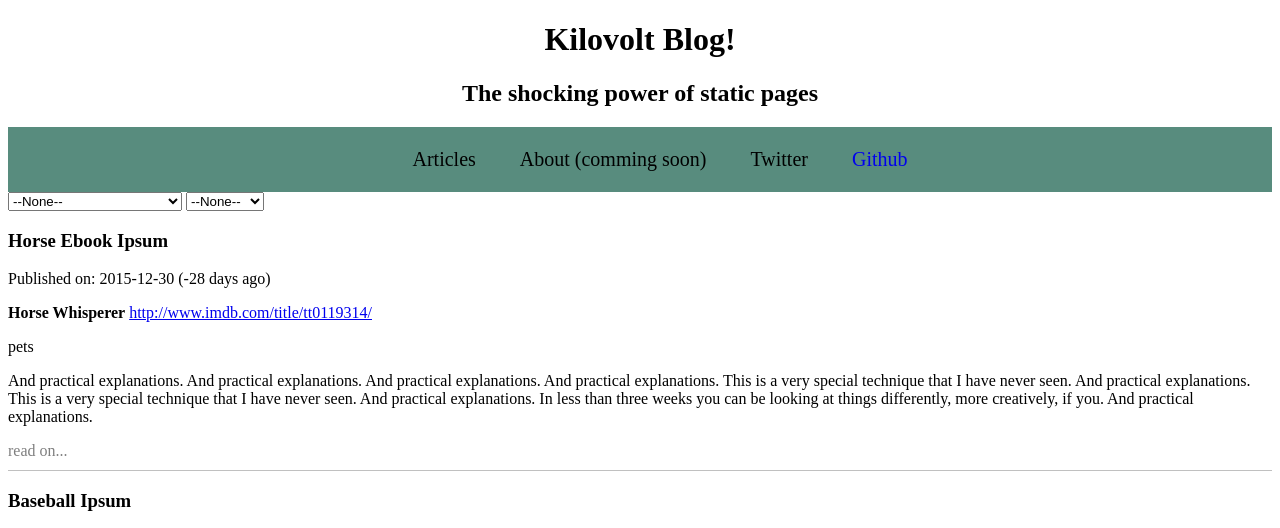
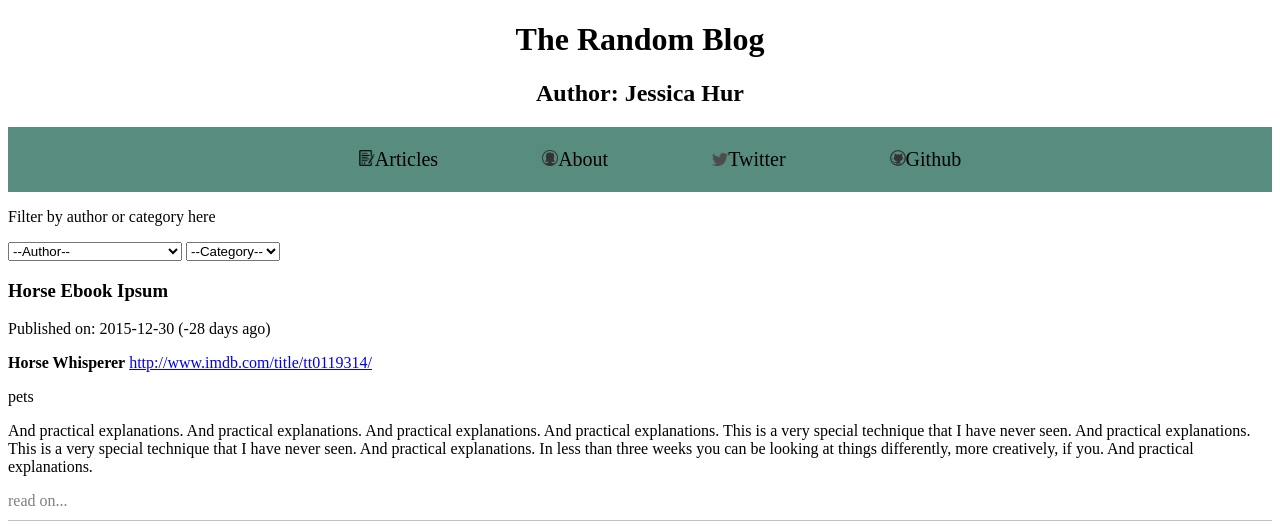
Before and after one commit to jessicahur/code-blog, a plain HTML site: page index.html in a window 1280 px wide. Shown: the top 528 px of the page. Drawn offline with Linux system fonts and the light colour scheme.

Commit message:
adding icons for nav bar, working version so far

```diff
--- a/css/styling.css
+++ b/css/styling.css
@@ -18,11 +18,12 @@ nav > ul{
 }
 nav li {
   display: inline-block;
-  padding: 0 20px;
+  padding: 0 50px;
   font-size: 1.25em;
 }
 nav a {
   text-decoration: none;
+  color: inherit;
 }
 .author, .URL{
   display: inline;
@@ -75,6 +76,9 @@ img.pull-right{
 /********************
 ****Day 2 Styling****
 ********************/
+.about{
+  display: none;
+}
 .readOn{
   font-size: 1em;
   opacity: 0.5;
--- a/index.html
+++ b/index.html
@@ -10,31 +10,38 @@
   <!--*************Blog Title**************-->
   <div class="header">
     <div class="title">
-      <h1>Kilovolt Blog!</h1>
-      <h2>The shocking power of static pages</h2>
+      <h1>The Random Blog</h1>
+      <h2>Author: Jessica Hur</h2>
     </div>
     <!--**********Navigation Bar***********-->
     <nav>
       <ul>
-        <li>Articles</li>
-        <li>About (comming soon)</li>
-        <li><a>Twitter</a></li>
-        <li><a href="http://github.com">Github</a></li>
+        <li id="arHome"><img src="img/article.png" width="16px"/>Articles</li>
+        <li id="about"><img src="img/about.png" width="16px"/>About</li>
+        <li><a><img src="img/twitterLogo.png" width="16px"/>Twitter</a></li>
+        <li><a href="http://github.com"><img src="img/GitHub-icon.png" width="16px"/>Github</a></li>
       </ul>
     </nav>
   </div>
   <!--*********Filters**********-->
   <form>
+    <p>Filter by author or category here</p>
     <select class="authorFilter">
-      <option>--None--</option>
+      <option>--Author--</option>
     </select>
     <select class="categoryFilter">
-      <option>--None--</option>
+      <option>--Category--</option>
     </select>
   </form>
   <!--*********Filters end here*********-->
-
-
+  <!--*******About Me*********-->
+  <div class="about">
+    <h2> About the web developer </h2>
+    <p>Jessica Hur graduated UC Berkeley in 2013 with a degree in bioengineering-
+    biomechanics. Although biomechanics was cool and she also had fun playing with
+    the beetles in professor Michel Mahabiz's lab, she found out that web development
+    is so much cooler and much more fun. She is attending Code 301 at Code Fellows.</p>
+  </div>
   <!--**********Articles Section********** -->
   <section id="articles">
     <article class="arTemplate">
--- a/js/blog.js
+++ b/js/blog.js
@@ -126,7 +126,7 @@ $(function(){
     var author = $(this).val();
     var $article = $('.article');
     console.log(author);
-    if (author==="--None--"){
+    if (author==="--Author--"){
       $article.show();
     }
     else{
@@ -146,7 +146,7 @@ $(function(){
     var category = $(this).val();
     var $articles = $('.article');
     console.log(category);
-    if (category==='--None--'){
+    if (category==='--Category--'){
       $articles.show();
     }
     else{
@@ -161,5 +161,16 @@ $(function(){
     }
   });
 
+  //Event listener for About The Author
+  $('#about').on('click', function(){
+    $('.about').show();
+    $('.article').hide();
+  });
+
+  //Event listener for clicking Articles
+  $('#arHome').on('click', function(){
+    $('.about').hide();
+    $('.article').show();
+  })
   /***End of ready function here***/
 });
```
Also changed, not shown: img/GitHub-icon.png (added), img/about.png (added), img/article.png (added), img/twitterLogo.png (added).
